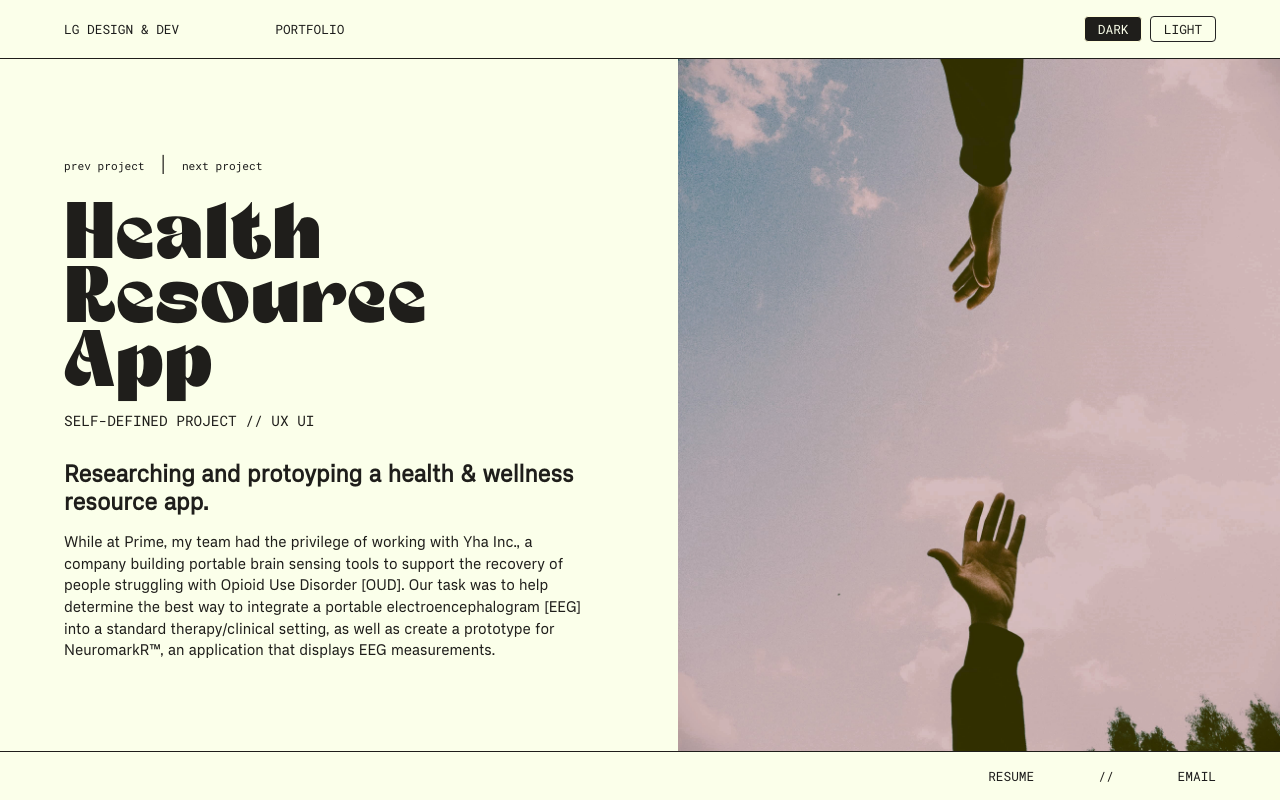
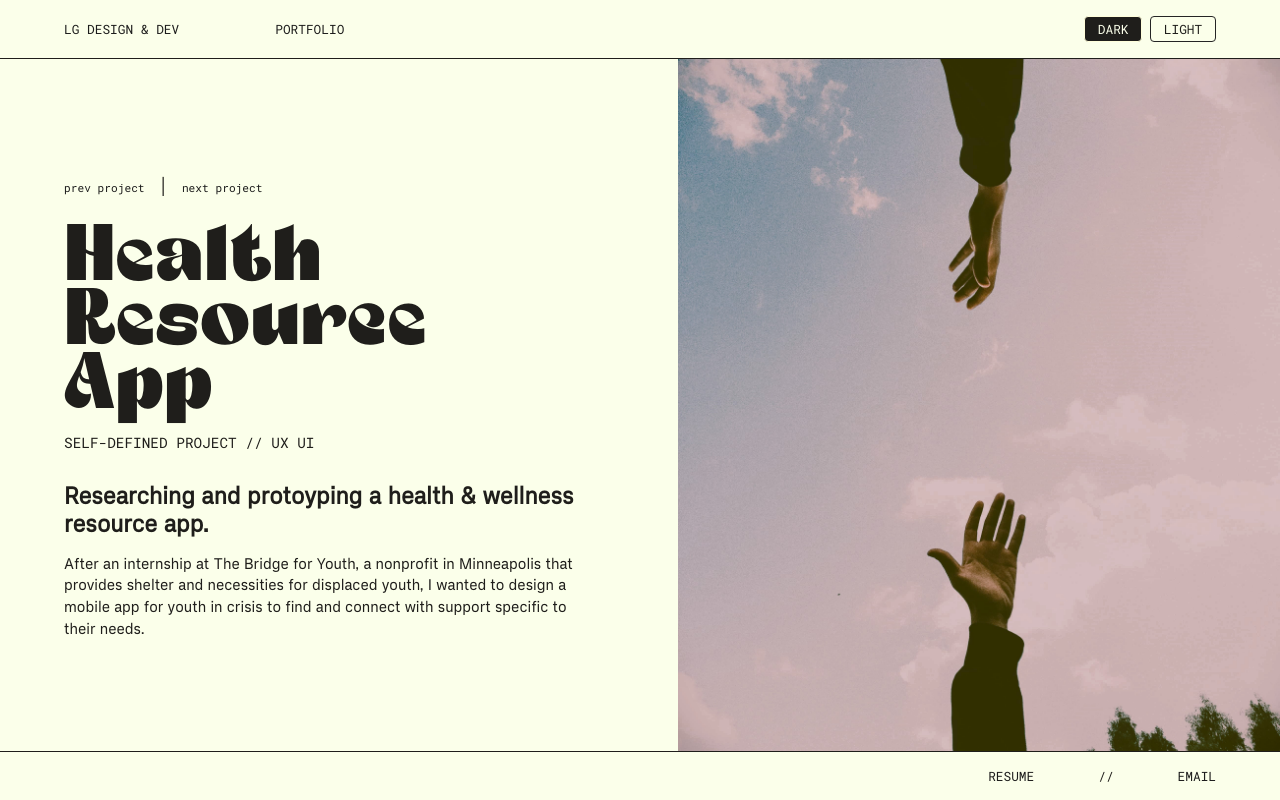
Before and after one commit to lo-designs/Portfolio, a React (Create React App) app: page /yha in a window 1280 px wide. Built offline with nearby package versions, Linux system fonts and the light colour scheme.

Commit message:
yha update

```diff
--- a/src/Components/PortfolioPages/Yha/yhaData.js
+++ b/src/Components/PortfolioPages/Yha/yhaData.js
@@ -10,26 +10,26 @@ const yhaData = {
   projectType: "Self-defined project // UX UI",
   subtitle: "Researching and protoyping a health & wellness resource app.",
   overview: [
-    "While at Prime, my team had the privilege of working with Yha Inc., a company building portable brain sensing tools to support the recovery of people struggling with Opioid Use Disorder [OUD]. Our task was to help determine the best way to integrate a portable electroencephalogram [EEG] into a standard therapy/clinical setting, as well as create a prototype for NeuromarkR™, an application that displays EEG measurements."
+    "After an internship at The Bridge for Youth, a nonprofit in Minneapolis that provides shelter and necessities for displaced youth, I wanted to design a mobile app for youth in crisis to find and connect with support specific to their needs."
   ],
   tabs: [
     {
       label: "Initial Research",
-      image: yhaMap,
+      image: yhaResearch,
       titleNumber: "Secondary Research // Informational Interviews",
       descriptionTitle: "01 Existing health & wellness resources for youth",
       paragraphs: [
-        "In researching existing resources, I found that while there are a lot of them, many of are text heavy and hard to scan for important information; making it difficult to find help, especially if you don't know exactlywhat you need. I used YSN (Youth Services Network) as interviews with licensed social workers revealed it to be an effective (but outdated) resource."
+        "The challenge was to learn about the resources for youth that currently exist to find areas of opportunity, and from there determine a way to make these resources easy to find and access. In my research, I found that many resources were outdated or you had to dig to find important information; making them overall difficult or inaccessible. Interviews with licensed social workers revealed that YSN (Youth Services Network) was an effective (but outdated) resourcem so I decided to use that as a starting point."
       ]
     },
     {
       label: "Determining Features",
-      image: yhaResearch,
+      image: yhaMap,
       imageCaption: "[ Experience map: made in Sketch ]",
       titleNumber: "Proto-persona // Experience mapping // User flow",
       descriptionTitle: "02 Determining how to address health & wellness needs.",
       paragraphs: [
-        "The interviews, research, and analysis of YSN helped me determine features for the app: easy to access contact info, scannable information, direct call and email links. Additionally, I wanted to implement a way to narrow down resources to find those that best fit the needs of the person using the app. I created a proto-persona, an experience map, auser flow, and wireframes using Sketch and Adobe XD."
+        "The interviews, research, and analysis of YSN helped me determine features for the app: easy to access contact info, scannable information, direct call and email links. Additionally, I wanted to implement a way to narrow down resources to find those that best fit the needs of the person using the app. I created a proto-persona, an experience map, a user flow, and wireframes using Sketch and Adobe XD."
       ]
     },
        {
```
